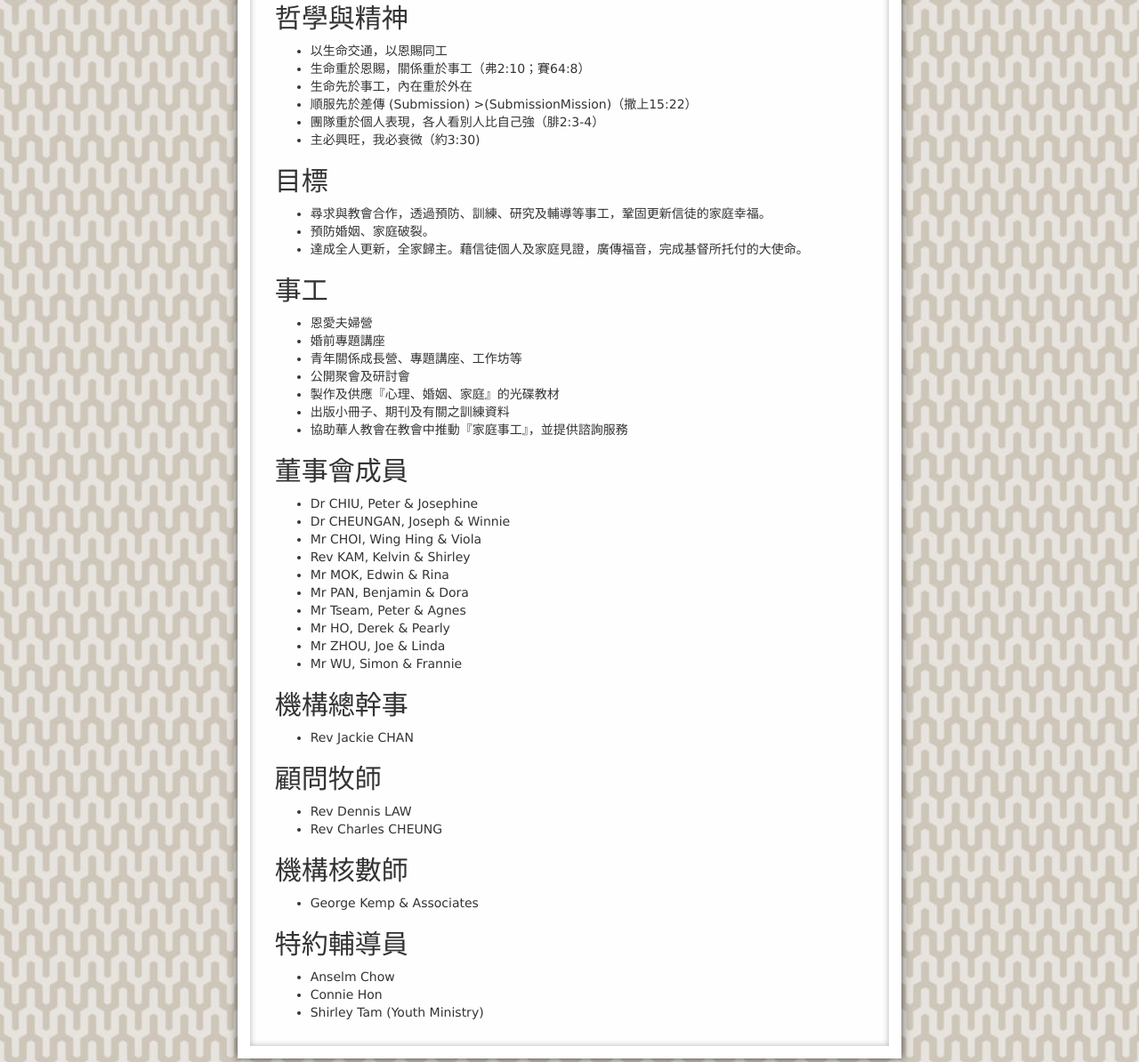
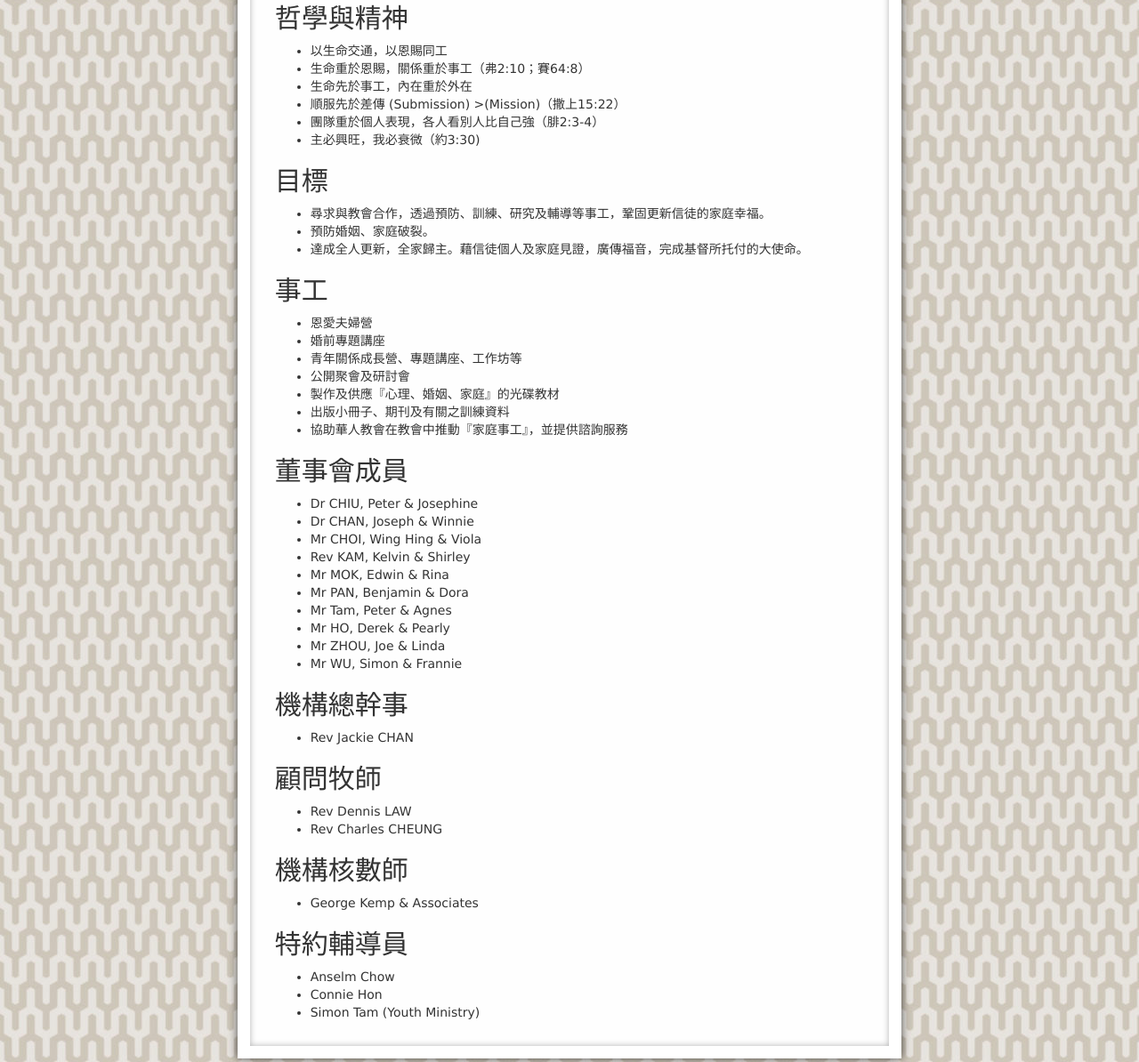
Before and after one commit to mffc/mffc, a Jekyll site: the page built from about/_posts/2001-01-04-mffcau.md, in a window 1280 px wide. Shown: the part 861-2055 px from the top of the page at 89% size. Built offline with Jekyll 4.4.1, drawn with Linux system fonts in a browser that asks for light colours; nearby versions of some CDN libraries; Markdown is read by kramdown in place of the engine named in the settings.

Commit message:
more updates

```diff
--- a/about/_posts/2001-01-04-mffcau.md
+++ b/about/_posts/2001-01-04-mffcau.md
@@ -45,7 +45,7 @@
 * 以生命交通，以恩賜同工
 * 生命重於恩賜，關係重於事工（弗2:10；賽64:8）
 * 生命先於事工，內在重於外在
-* 順服先於差傳 (Submission) >(SubmissionMission)（撒上15:22）
+* 順服先於差傳 (Submission) >(Mission)（撒上15:22）
 * 團隊重於個人表現，各人看別人比自己強（腓2:3-4）
 * 主必興旺，我必衰微（約3:30)
 
@@ -72,12 +72,12 @@
 ----------
 
 * Dr CHIU, Peter & Josephine
-* Dr CHEUNGAN, Joseph & Winnie
+* Dr CHAN, Joseph & Winnie
 * Mr CHOI, Wing Hing & Viola
 * Rev KAM, Kelvin    & Shirley
 * Mr MOK, Edwin & Rina
 * Mr PAN, Benjamin & Dora
-* Mr Tseam, Peter & Agnes
+* Mr Tam, Peter & Agnes
 * Mr HO, Derek & Pearly
 * Mr ZHOU, Joe & Linda
 * Mr WU, Simon & Frannie
@@ -102,4 +102,4 @@
 
 * Anselm Chow
 * Connie Hon
-* Shirley Tam (Youth Ministry)
+* Simon Tam (Youth Ministry)
```
Also changed, not shown: mer/_posts/2001-01-04-mer2.md (+12 -0 lines), mer/_posts/2001-01-05-mer.md (+1 -1 lines).
